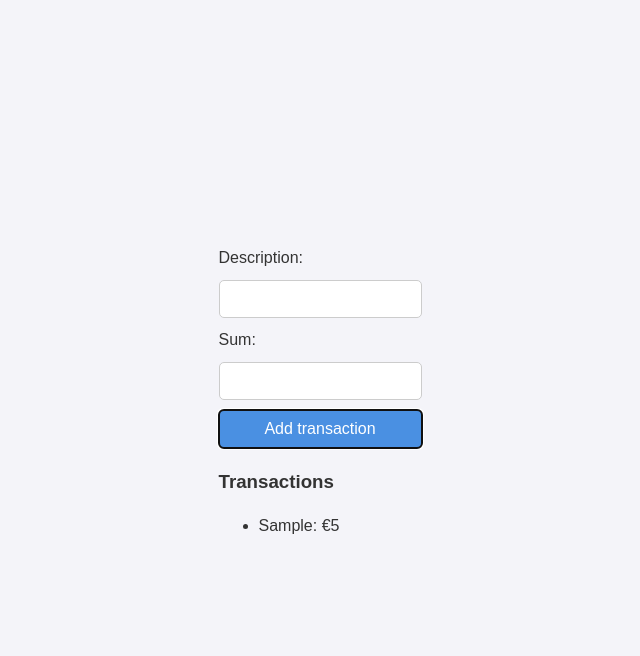
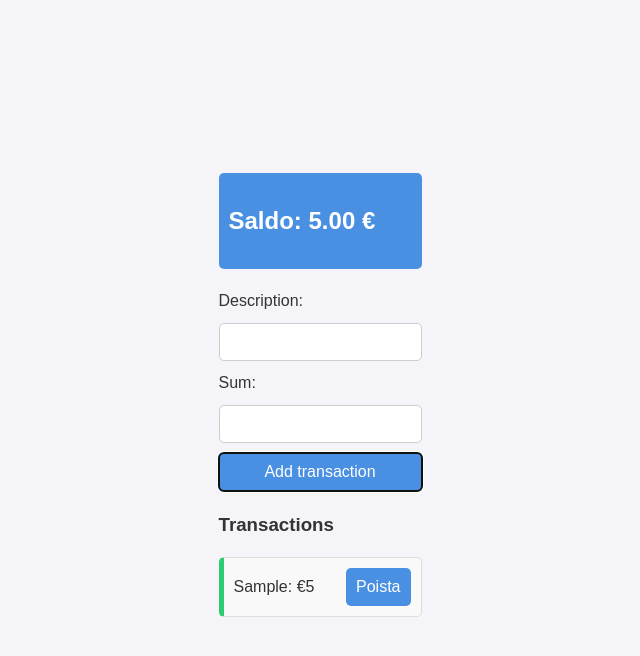
Before and after one commit to EliasAhjolahti/Verkkoymparistokurssi, a React (Vite) app in the folder budget_tracker_app/budget_tracker_app/: page / in a window 1280 px wide. Both pictures are taken after typing "Sample", "5" into the empty fields and a click on the button "Add transaction". Shown: the top 656 px of the page, without its empty margins (320-960 px from the left). Built offline with nearby package versions, Linux system fonts and the light colour scheme.

Commit message:
delete button

```diff
--- a/budget_tracker_app/budget_tracker_app/src/App.jsx
+++ b/budget_tracker_app/budget_tracker_app/src/App.jsx
@@ -5,7 +5,14 @@ import TransactionList from './components/TransactionList'
 
 function App() {
 
+  const deleteTransaction = (indexDelete) => {
+    setTransactions(transactions.filter((_, index) => index !== indexDelete));
+  };
+
+
 const [transactions, setTransactions] = useState([]);
+
+const saldo = transactions.reduce((acc, tx) => acc + tx.sum, 0)
 
 const addTransaction = (tx) => {
 setTransactions([...transactions, tx]);
@@ -13,10 +20,14 @@ setTransactions([...transactions, tx]);
 
   return (
     <>
+      <div className="balance-box">
+      <h2>Saldo: {saldo.toFixed(2)} €</h2>
+      </div>
       <TransactionForm onAdd={addTransaction}/>
-      <TransactionList transactions={transactions}/>
+      <TransactionList transactions={transactions} onDelete={deleteTransaction}/>
       </>
   )
 }
 
+
 export default App
--- a/budget_tracker_app/budget_tracker_app/src/components/TransactionList.jsx
+++ b/budget_tracker_app/budget_tracker_app/src/components/TransactionList.jsx
@@ -1,11 +1,13 @@
-export default function TransactionList({ transactions }) {
+export default function TransactionList({ transactions, onDelete }) {
+
     return (
       <div>
         <h3>Transactions</h3>
-        <ul>
+        <ul id="transaction-list">
           {transactions.map((tx, index) => (
-            <li key={index}>
+            <li key={index} className={tx.sum >= 0 ? 'income' : 'expense'}>
               {tx.description}: €{tx.sum}
+              <button onClick={() => onDelete(index)}>Poista</button>
             </li>
           ))}
         </ul>
```
